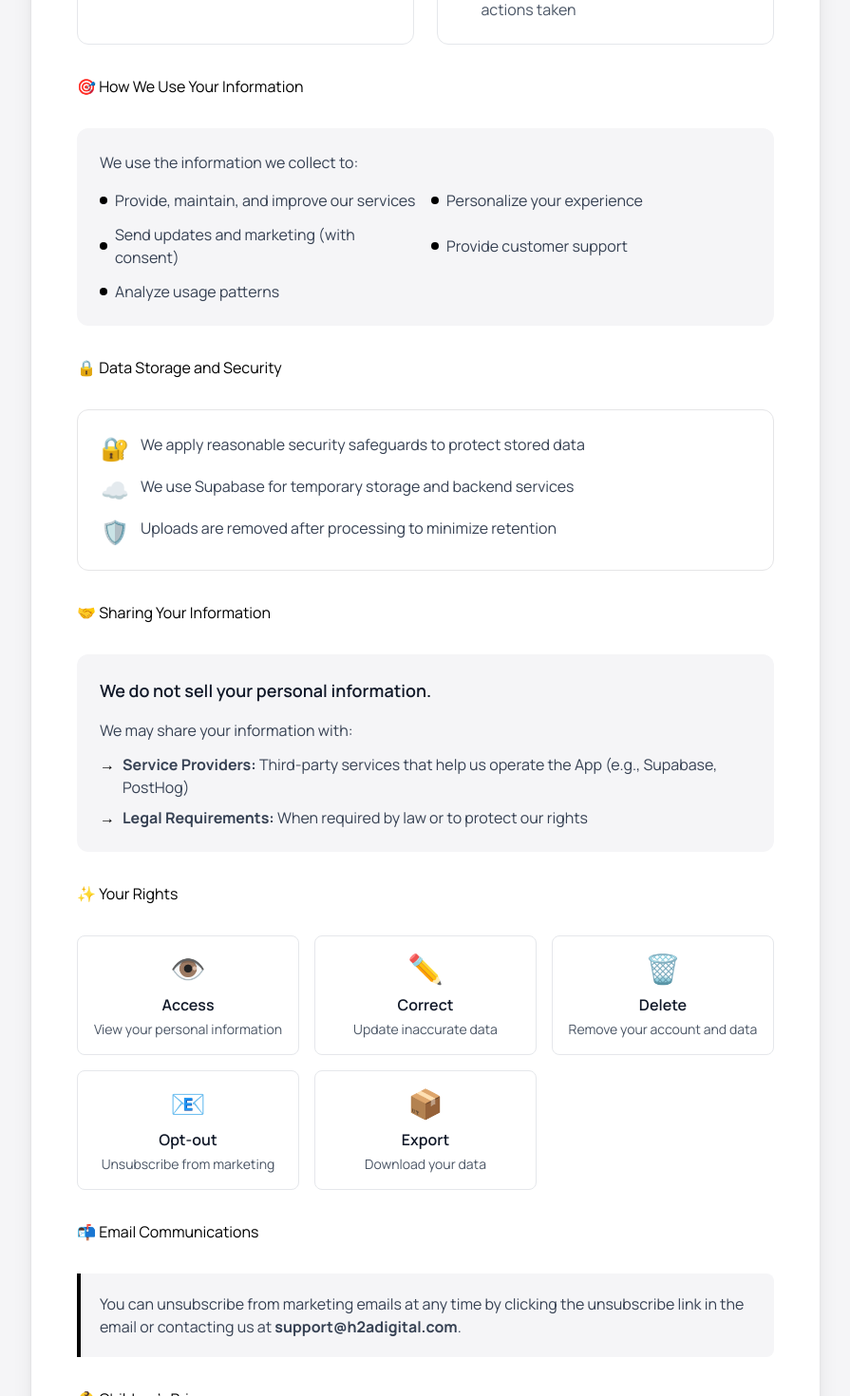
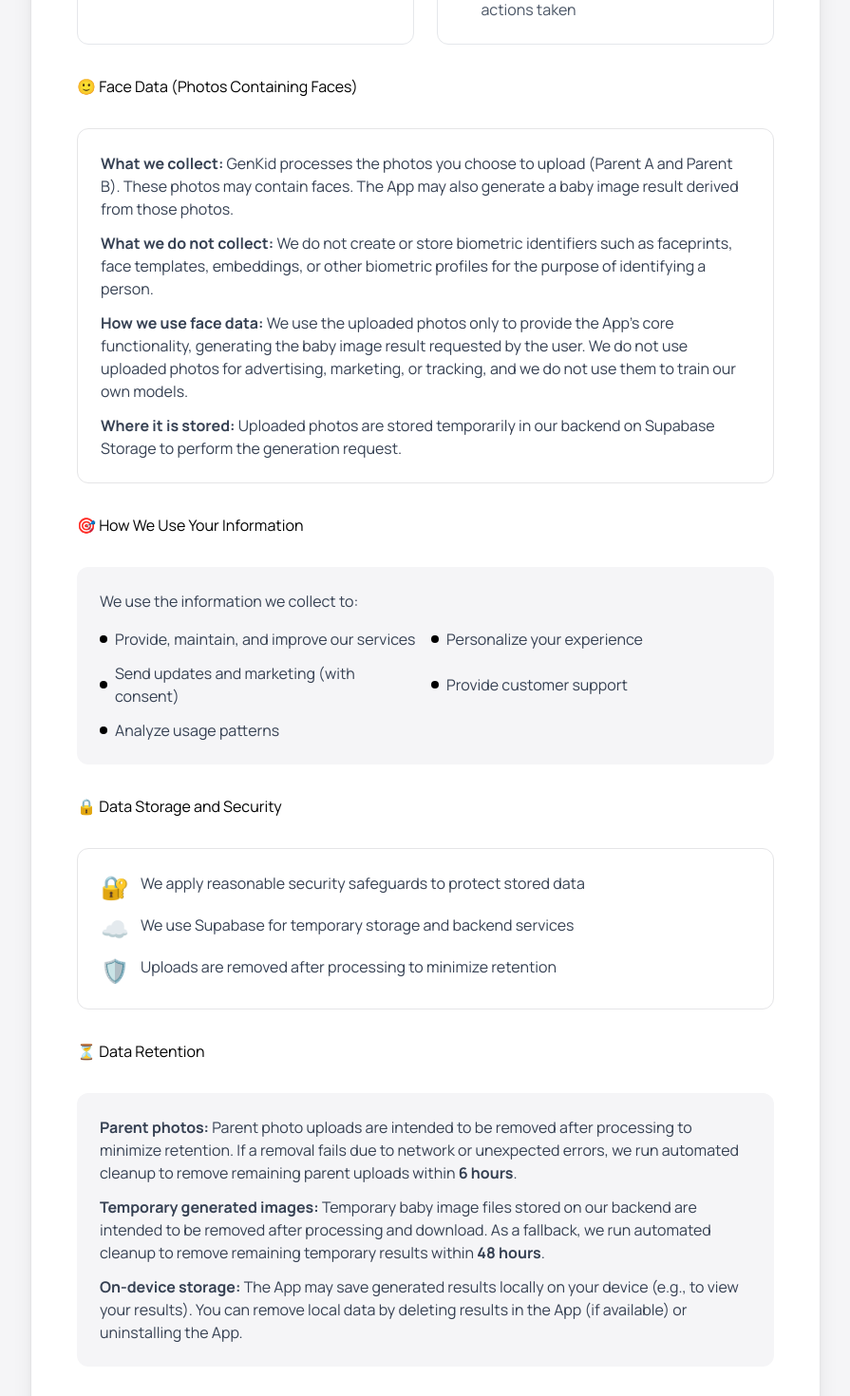
Before and after one commit to h2a-digital/genkid-marketing-web-app, a Next.js app: page /legal/privacy in a window 1280 px wide. Shown: the part 640-2110 px from the top of the page at 95% size, without its empty margins (192-1087 px from the left). Built offline with nearby package versions, Linux system fonts and the light colour scheme; no server answers.

Commit message:
Updated privacy policy

```diff
--- a/src/app/legal/privacy/page.mdx
+++ b/src/app/legal/privacy/page.mdx
@@ -46,6 +46,32 @@
   </div>
 </div>
 
+## 🙂 Face Data (Photos Containing Faces)
+
+<div className="bg-white border border-[#E5E5E7] rounded-xl p-6">
+  <div className="text-gray-700 space-y-3">
+    <div>
+      <strong>What we collect:</strong> GenKid processes the photos you choose to upload (Parent A and Parent B). These photos may contain faces.
+      The App may also generate a baby image result derived from those photos.
+    </div>
+
+    <div>
+      <strong>What we do not collect:</strong> We do not create or store biometric identifiers such as faceprints, face templates, embeddings, or
+      other biometric profiles for the purpose of identifying a person.
+    </div>
+
+    <div>
+      <strong>How we use face data:</strong> We use the uploaded photos only to provide the App’s core functionality, generating the baby image result
+      requested by the user. We do not use uploaded photos for advertising, marketing, or tracking, and we do not use them to train our own models.
+    </div>
+
+    <div>
+      <strong>Where it is stored:</strong> Uploaded photos are stored temporarily in our backend on Supabase Storage to perform the generation request.
+    </div>
+  </div>
+</div>
+
+
 ## 🎯 How We Use Your Information
 
 <div className="bg-[#F5F5F7] rounded-xl p-6">
@@ -92,6 +118,28 @@
     </li>
   </ul>
 </div>
+
+## ⏳ Data Retention
+
+<div className="bg-[#F5F5F7] rounded-xl p-6">
+  <div className="text-gray-700 space-y-3">
+    <div>
+      <strong>Parent photos:</strong> Parent photo uploads are intended to be removed after processing to minimize retention. If a removal fails due to
+      network or unexpected errors, we run automated cleanup to remove remaining parent uploads within <strong>6 hours</strong>.
+    </div>
+
+    <div>
+      <strong>Temporary generated images:</strong> Temporary baby image files stored on our backend are intended to be removed after processing and download.
+      As a fallback, we run automated cleanup to remove remaining temporary results within <strong>48 hours</strong>.
+    </div>
+
+    <div>
+      <strong>On-device storage:</strong> The App may save generated results locally on your device (e.g., to view your results). You can remove local data
+      by deleting results in the App (if available) or uninstalling the App.
+    </div>
+  </div>
+</div>
+
 
 ## 🤝 Sharing Your Information
 
```
